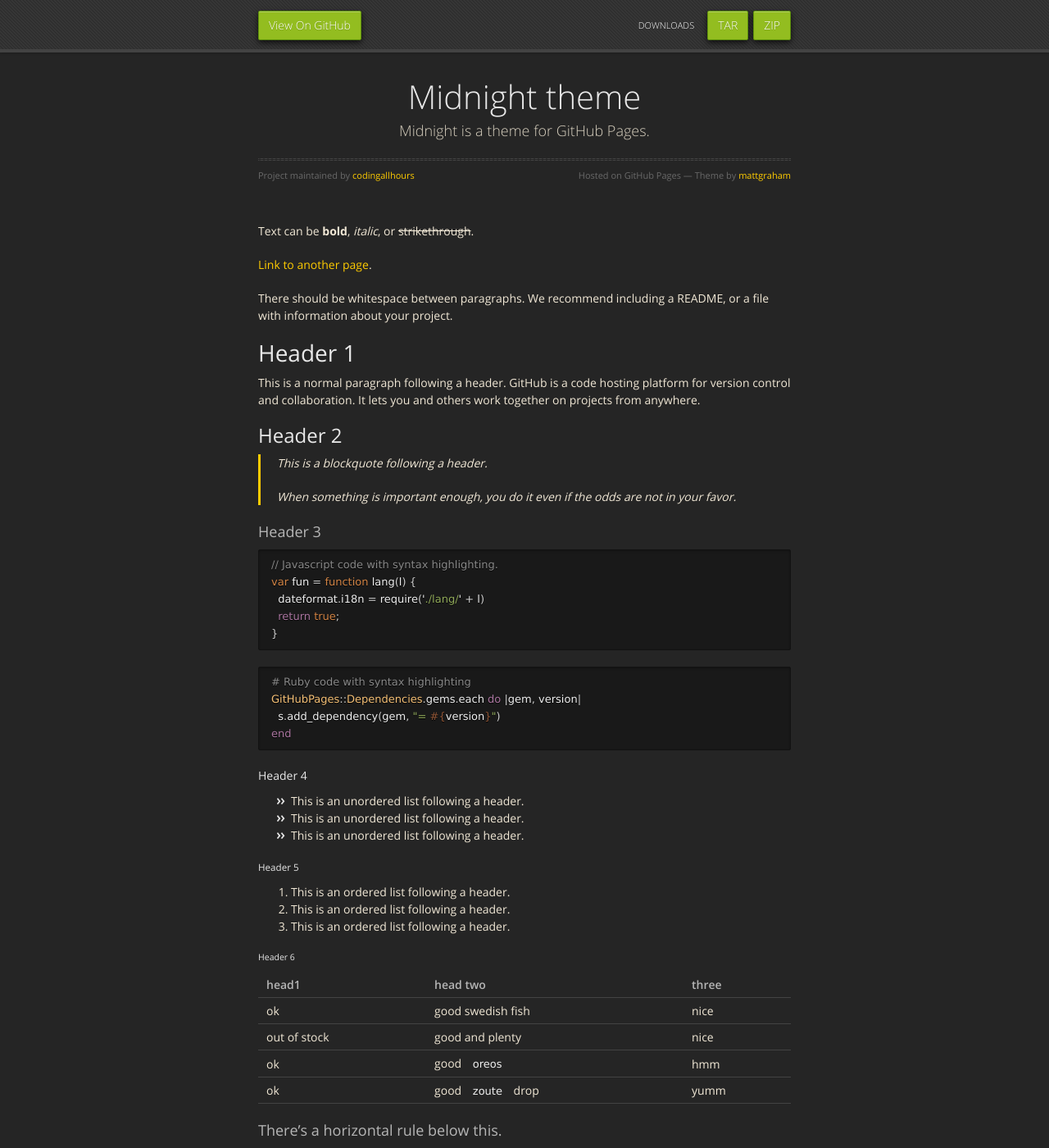
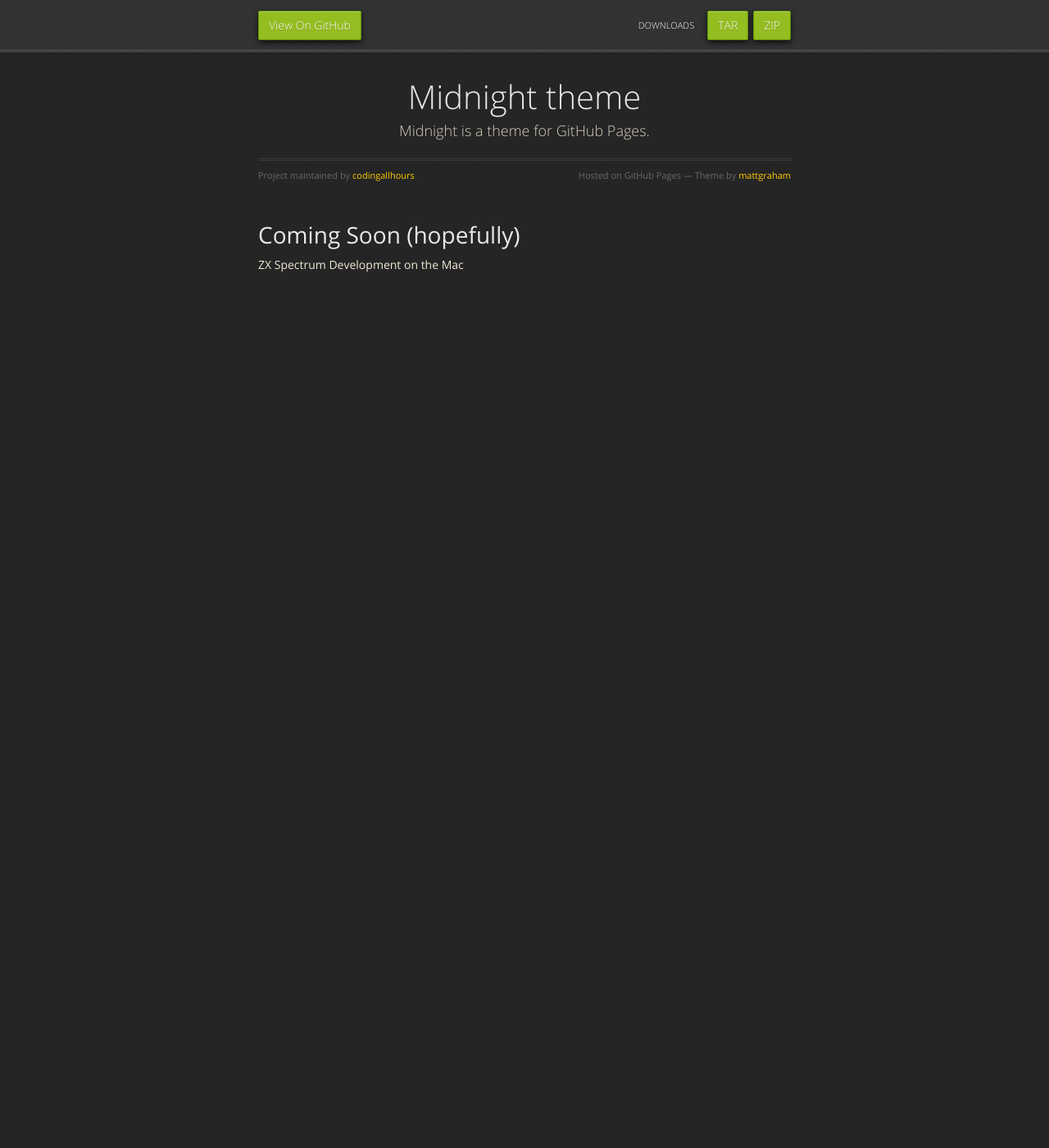
Before and after one commit to codingallhours/codingallhours.github.io, a Jekyll site: the page built from index.md, in a window 1280 px wide and 1400 px high. Shown: the whole window at 82% size. Built offline with Jekyll 4.4.1, drawn with Linux system fonts in a browser that asks for light colours; nearby versions of some CDN libraries; our own code applies the rules of GitHub Pages for plain Markdown files; some of the changed text lies outside the part shown.

Commit message:
Started own site text.

````diff
--- a/index.md
+++ b/index.md
@@ -1,122 +1,3 @@
----
-layout: default
----
 
-Text can be **bold**, _italic_, or ~~strikethrough~~.
-
-[Link to another page](another-page).
-
-
-There should be whitespace between paragraphs. We recommend including a README, or a file with information about your project.
-
-# [](#header-1)Header 1
-
-This is a normal paragraph following a header. GitHub is a code hosting platform for version control and collaboration. It lets you and others work together on projects from anywhere.
-
-## [](#header-2)Header 2
-
-> This is a blockquote following a header.
->
-> When something is important enough, you do it even if the odds are not in your favor.
-
-### [](#header-3)Header 3
-
-```js
-// Javascript code with syntax highlighting.
-var fun = function lang(l) {
-  dateformat.i18n = require('./lang/' + l)
-  return true;
-}
-```
-
-```ruby
-# Ruby code with syntax highlighting
-GitHubPages::Dependencies.gems.each do |gem, version|
-  s.add_dependency(gem, "= #{version}")
-end
-```
-
-#### [](#header-4)Header 4
-
-*   This is an unordered list following a header.
-*   This is an unordered list following a header.
-*   This is an unordered list following a header.
-
-##### [](#header-5)Header 5
-
-1.  This is an ordered list following a header.
-2.  This is an ordered list following a header.
-3.  This is an ordered list following a header.
-
-###### [](#header-6)Header 6
-
-| head1        | head two          | three |
-|:-------------|:------------------|:------|
-| ok           | good swedish fish | nice  |
-| out of stock | good and plenty   | nice  |
-| ok           | good `oreos`      | hmm   |
-| ok           | good `zoute` drop | yumm  |
-
-### There's a horizontal rule below this.
-
-* * *
-
-### Here is an unordered list:
-
-*   Item foo
-*   Item bar
-*   Item baz
-*   Item zip
-
-### And an ordered list:
-
-1.  Item one
-1.  Item two
-1.  Item three
-1.  Item four
-
-### And a nested list:
-
-- level 1 item
-  - level 2 item
-  - level 2 item
-    - level 3 item
-    - level 3 item
-- level 1 item
-  - level 2 item
-  - level 2 item
-  - level 2 item
-- level 1 item
-  - level 2 item
-  - level 2 item
-- level 1 item
-
-### Small image
-
-![](https://assets-cdn.github.com/images/icons/emoji/octocat.png)
-
-### Large image
-
-![](https://guides.github.com/activities/hello-world/branching.png)
-
-
-### Definition lists can be used with HTML syntax.
-
-<dl>
-<dt>Name</dt>
-<dd>Godzilla</dd>
-<dt>Born</dt>
-<dd>1952</dd>
-<dt>Birthplace</dt>
-<dd>Japan</dd>
-<dt>Color</dt>
-<dd>Green</dd>
-</dl>
-
-```
-Long, single-line code blocks should not wrap. They should horizontally scroll if they are too long. This line should be long enough to demonstrate this.
-```
-
-```
-The final element.
-```
+# [](#header-1)Coming Soon (hopefully)
+ZX Spectrum Development on the Mac
````
